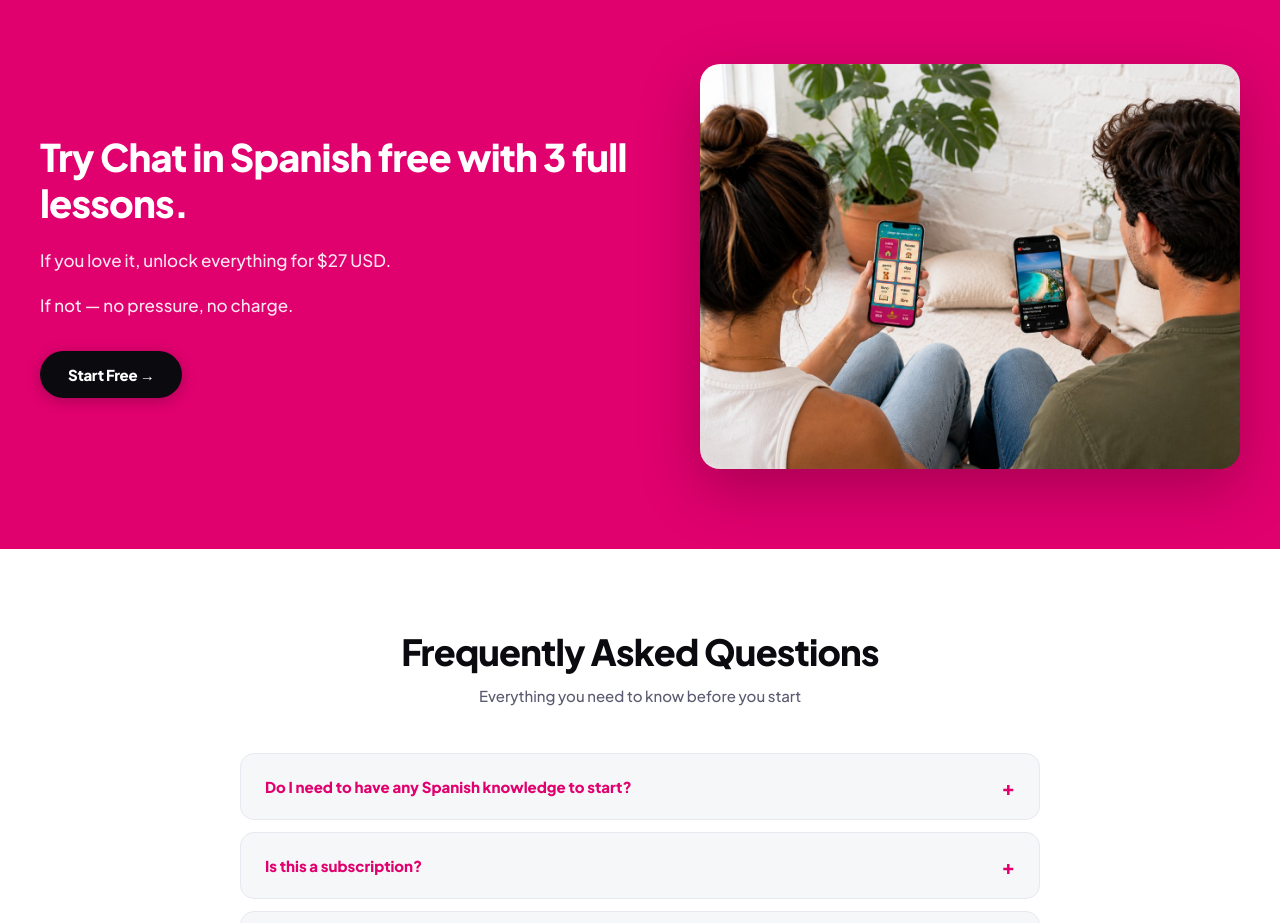
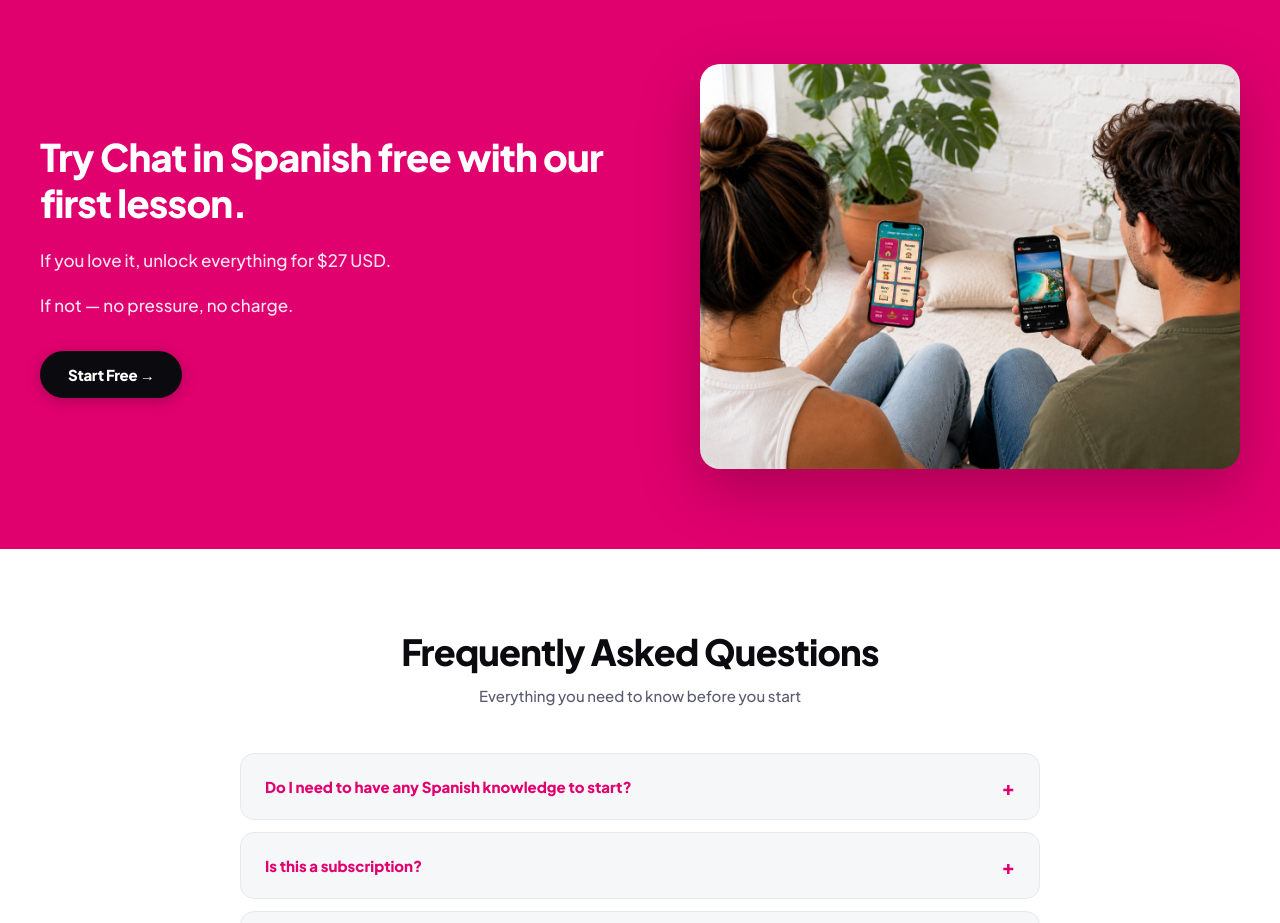
Before and after one commit to carlosalsadancer/chatinspanish, a React (Vite) app: page / in a window 1280 px wide. Shown: the part 3200-4123 px from the top of the page. Built offline with nearby package versions, Linux system fonts and the light colour scheme.

Commit message:
Fix Garantia text: 3 lessons to our first lesson

```diff
--- a/src/components/LandingPage.jsx
+++ b/src/components/LandingPage.jsx
@@ -184,7 +184,7 @@ export function Garantia({ onStartFree }) {
     <section style={{ background: C.magenta, padding: "80px 24px" }}>
       <div style={{ maxWidth: 1200, margin: "0 auto", display: "flex", alignItems: "center", gap: 48 }} className="garantia-inner">
         <div style={{ flex: 1, minWidth: 0 }}>
-          <h2 style={{ fontSize: "clamp(24px,3vw,38px)", fontWeight: 900, color: C.blanco, letterSpacing: -0.8, lineHeight: 1.2, marginBottom: 20 }}>Try Chat in Spanish free with 3 full lessons.</h2>
+          <h2 style={{ fontSize: "clamp(24px,3vw,38px)", fontWeight: 900, color: C.blanco, letterSpacing: -0.8, lineHeight: 1.2, marginBottom: 20 }}>Try Chat in Spanish free with our first lesson.</h2>
           <p style={{ fontSize: 17, color: C.blanco, opacity: 0.9, lineHeight: 1.7, marginBottom: 16, fontWeight: 500 }}>If you love it, unlock everything for $27 USD.</p>
           <p style={{ fontSize: 17, color: C.blanco, opacity: 0.9, lineHeight: 1.7, marginBottom: 32, fontWeight: 500 }}>If not — no pressure, no charge.</p>
           <button onClick={onStartFree} style={{ ...btn(C.negro, { fontSize: 15, padding: "14px 28px" }) }}>Start Free →</button>
```
